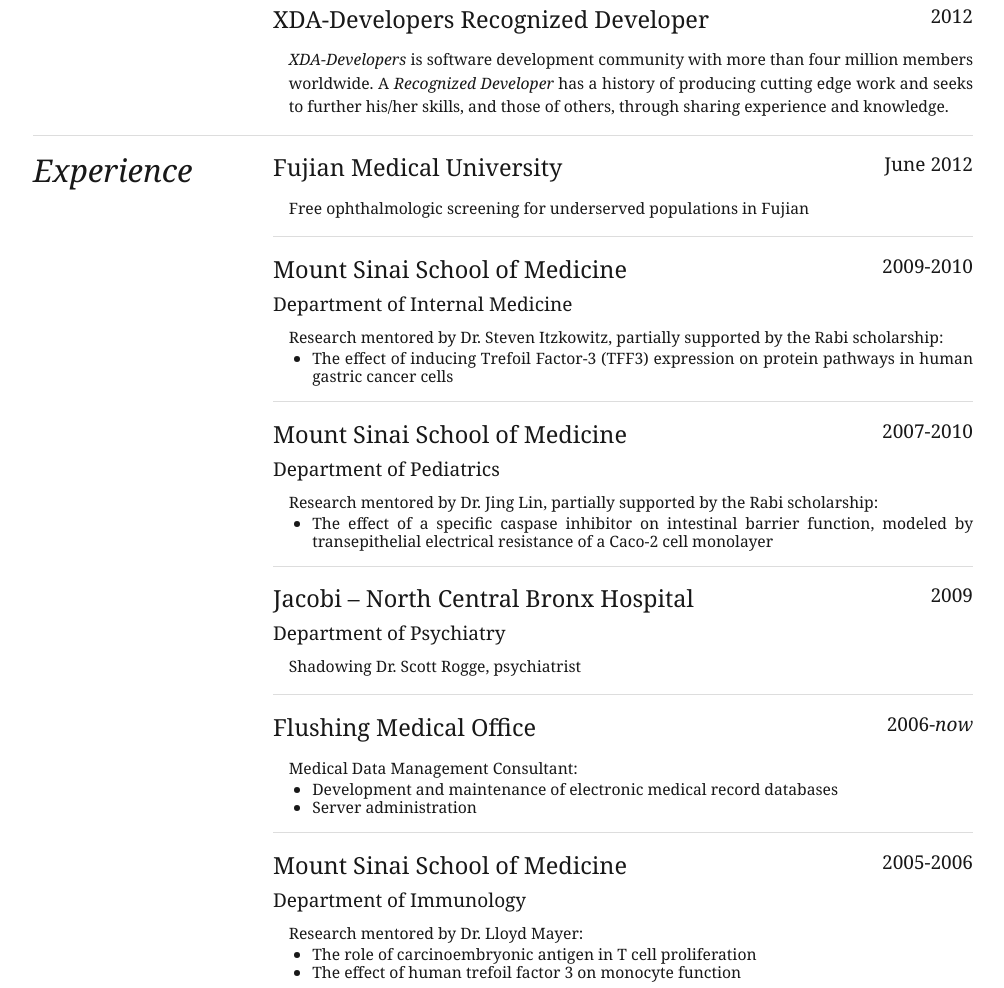
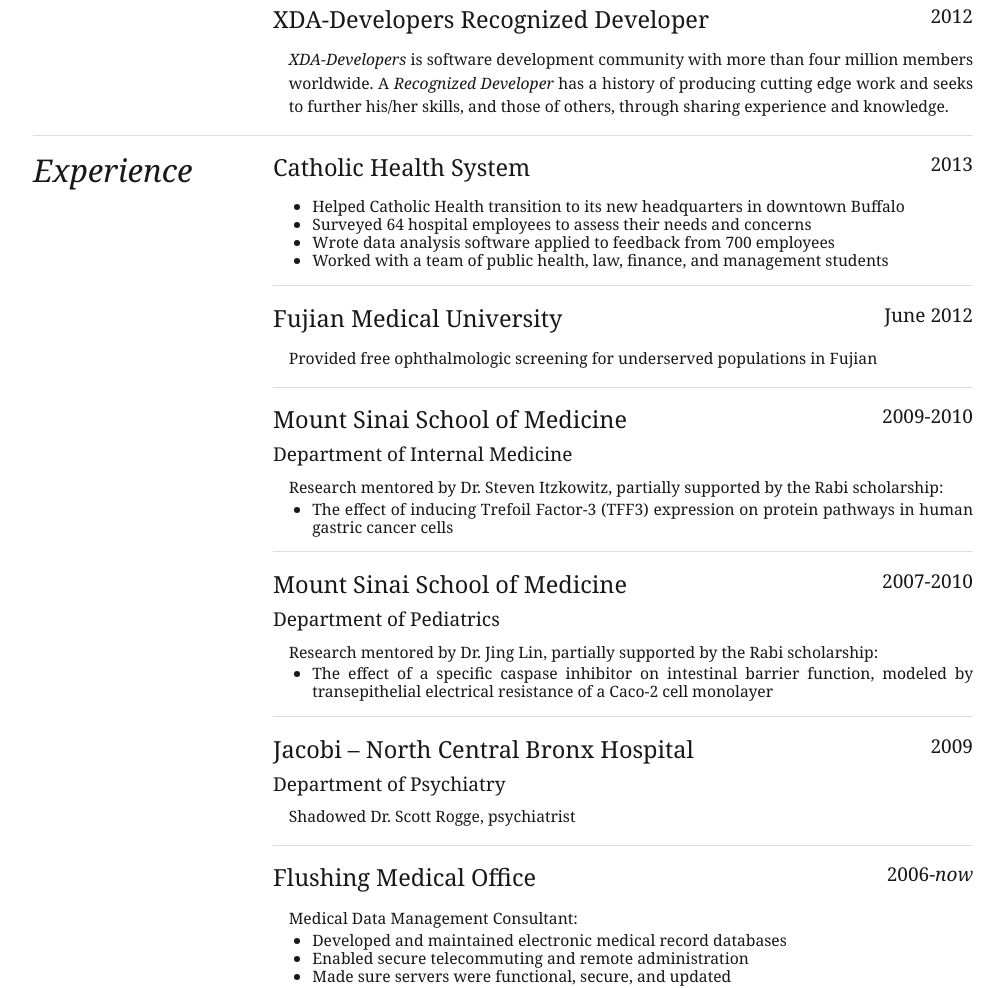
Before and after one commit to jyio/jyio.github.io, a plain HTML site: page index.htm in a window 1280 px wide. Shown: the part 935-1923 px from the top of the page, without its empty margins (137-1141 px from the left). Drawn offline with Linux system fonts and the light colour scheme.

Commit message:
new experience, style edits

```diff
--- a/index.htm
+++ b/index.htm
@@ -38,7 +38,7 @@
 					<h3 class="section-header">Profile</h3>
 				</div>
 				<div class="twelve columns omega" style="float: right;">
-					<h5 class="section-body" style="text-align: justify;">I'm a medical student, training to be the best physician in my corner of the world. I'm also a software engineer, making nice things for the medical community. I want to bring the best of both worlds to bear on making healthcare better for everyone.</h5>
+					<h5 class="section-body" style="text-align: justify;">I'm a medical student and software architect with an aptitude for teamwork and leadership. While I aim to be the best physician in my corner of the world, I dream of bringing together the best of medicine and information technology to make healthcare better for everyone.</h5>
 				</div>
 				<hr />
 			</div>
@@ -129,6 +129,25 @@
 				<div class="twelve columns omega" style="float: right;">
 					<div class="section-body">
 						<div class="ten columns alpha">
+							<h4>Catholic Health System</h4>
+						</div>
+						<div class="two columns omega date">
+							<h5>2013</h5>
+						</div>
+						<div class="item-body">
+							<h6>
+								<ul>
+									<li>Helped Catholic Health transition to its new headquarters in downtown Buffalo</li>
+									<li>Surveyed 64 hospital employees to assess their needs and concerns</li>
+									<li>Wrote data analysis software applied to feedback from 700 employees</li>
+									<li>Worked with a team of public health, law, finance, and management students</li>
+								</ul>
+							</h6>
+						</div>
+					</div>
+					<hr />
+					<div class="section-body">
+						<div class="ten columns alpha">
 							<h4>Fujian Medical University</h4>
 						</div>
 						<div class="two columns omega date">
@@ -136,7 +155,7 @@
 						</div>
 						<div class="item-body">
 							<h6>
-								Free ophthalmologic screening for underserved populations in Fujian
+								Provided free ophthalmologic screening for underserved populations in Fujian
 							</h6>
 						</div>
 					</div>
@@ -186,7 +205,7 @@
 							<h5>2009</h5>
 						</div>
 						<div class="item-body">
-							<h6>Shadowing Dr. Scott Rogge, psychiatrist</h6>
+							<h6>Shadowed Dr. Scott Rogge, psychiatrist</h6>
 						</div>
 					</div>
 					<hr />
@@ -201,8 +220,9 @@
 							<h6>
 								Medical Data Management Consultant:
 								<ul>
-									<li>Development and maintenance of electronic medical record databases</li>
-									<li>Server administration</li>
+									<li>Developed and maintained electronic medical record databases</li>
+									<li>Enabled secure telecommuting and remote administration</li>
+									<li>Made sure servers were functional, secure, and updated</li>
 								</ul>
 							</h6>
 						</div>
```
